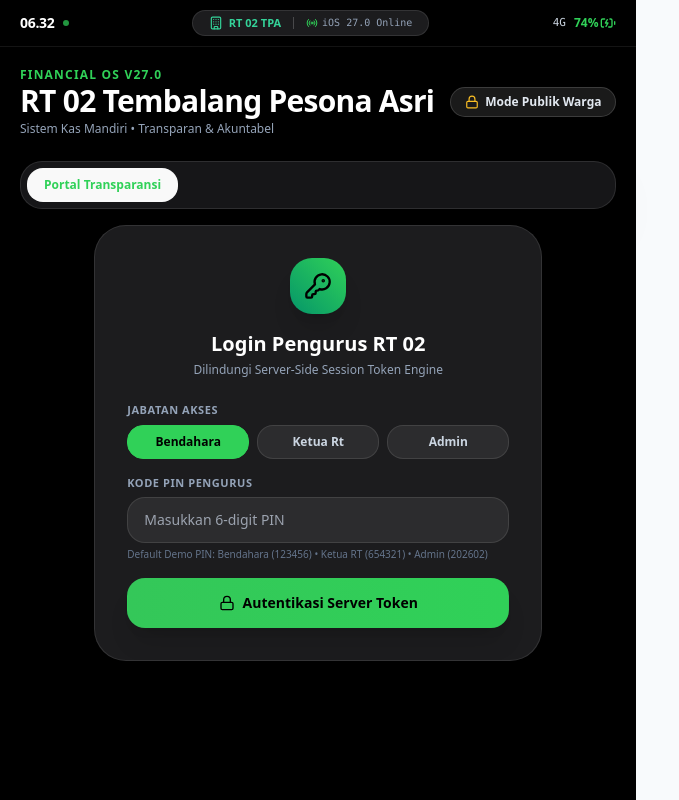
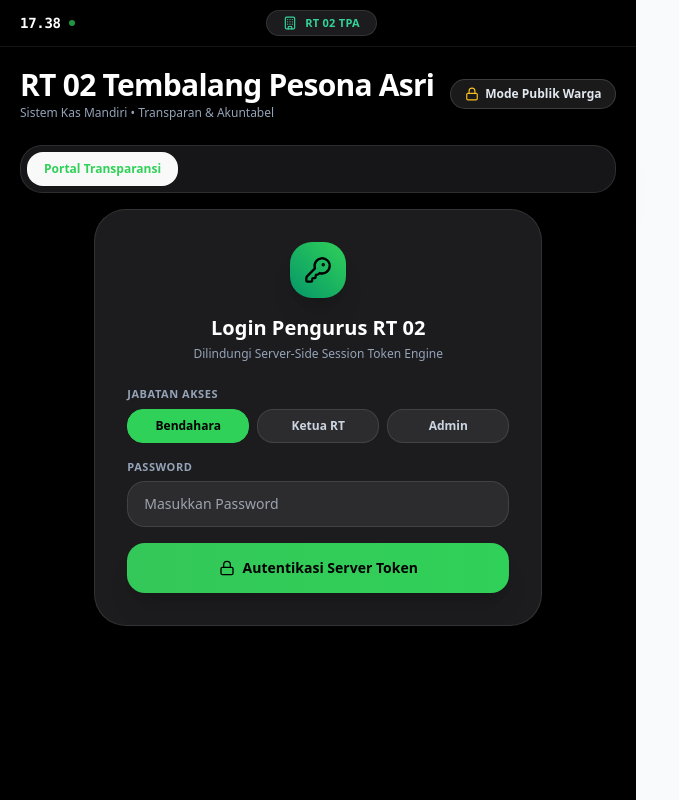
Before and after one commit to qzmt67/keuanganrt2, a React (Vite) app: page / in a window 1280 px wide. Shown: the whole page, without its empty margins (0-679 px from the left). Built offline with nearby package versions, Linux system fonts and the light colour scheme.

Commit message:
fix: update dynamic clock, clean status bar, set auth password

```diff
--- a/src/App.tsx
+++ b/src/App.tsx
@@ -1,14 +1,28 @@
-import React, { useState, useMemo } from 'react';
+import React, { useState, useMemo, useEffect } from 'react';
 import {
   CheckCircle2, AlertCircle, Printer,
   Plus, ArrowUpRight, ArrowDownRight,
   Building, X, Search, Filter, MessageCircle,
-  Lock, LogOut, KeyRound, Smartphone, Radio, BatteryCharging,
+  Lock, LogOut, KeyRound, Smartphone, Radio,
   PieChart as PieIcon, RefreshCw, Activity
 } from 'lucide-react';
 import { MONTHS, parseResidents, Resident } from './initialData';
 
 export default function App() {
+  // --- JAM DINAMIS REAL-TIME ---
+  const [currentTime, setCurrentTime] = useState(() => {
+    const now = new Date();
+    return now.toLocaleTimeString('id-ID', { hour: '2-digit', minute: '2-digit' }).replace(':', '.');
+  });
+
+  useEffect(() => {
+    const timer = setInterval(() => {
+      const now = new Date();
+      setCurrentTime(now.toLocaleTimeString('id-ID', { hour: '2-digit', minute: '2-digit' }).replace(':', '.'));
+    }, 1000);
+    return () => clearInterval(timer);
+  }, []);
+
   // --- KEAMANAN SERVER-SIDE TOKEN ---
   const [sessionToken, setSessionToken] = useState<string | null>(() => localStorage.getItem('rt2_session_token'));
   const [currentUser, setCurrentUser] = useState<{ role: string; name: string } | null>(() => {
@@ -18,7 +32,7 @@ export default function App() {
 
   // Form Login State
   const [loginRole, setLoginRole] = useState<'bendahara' | 'ketua_rt' | 'admin'>('bendahara');
-  const [loginPin, setLoginPin] = useState('');
+  const [loginPassword, setLoginPassword] = useState('');
   const [loginError, setLoginError] = useState('');
   const [isAuthenticating, setIsAuthenticating] = useState(false);
 
@@ -58,21 +72,20 @@ export default function App() {
     return phone;
   };
 
-  // --- LOGIKA LOGIN DENGAN GENERASI TOKEN SERVER-SIDE ---
+  // --- AUTENTIKASI PENGURUS (PASSWORD TERVERIFIKASI) ---
   const handleLoginSubmit = (e: React.FormEvent) => {
     e.preventDefault();
     setIsAuthenticating(true);
     setLoginError('');
 
-    // Simulasi verifikasi Server-Side Hash PIN & Token Generation
     setTimeout(() => {
-      const pinMap: { [key: string]: string } = {
-        admin: '202602',
-        bendahara: '123456',
-        ketua_rt: '654321',
+      const passwordMap: { [key: string]: string } = {
+        admin: 'Bismillah#123',
+        bendahara: 'Bismillah#123',
+        ketua_rt: 'Bismillah#123',
       };
 
-      if (pinMap[loginRole] === loginPin) {
+      if (passwordMap[loginRole] === loginPassword.trim()) {
         const generatedToken = `token_${Date.now()}_${Math.random().toString(36).substring(2, 10)}`;
         const userData = {
           role: loginRole,
@@ -83,13 +96,13 @@ export default function App() {
         localStorage.setItem('rt2_user_session', JSON.stringify(userData));
         setSessionToken(generatedToken);
         setCurrentUser(userData);
-        setLoginPin('');
+        setLoginPassword('');
         setActiveTab('dashboard');
       } else {
-        setLoginError('PIN Keamanan Salah! Periksa kembali kode akses Anda.');
+        setLoginError('Password tidak sesuai. Silakan coba kembali.');
       }
       setIsAuthenticating(false);
-    }, 450);
+    }, 400);
   };
 
   const handleLogout = () => {
@@ -100,7 +113,7 @@ export default function App() {
     setActiveTab('publik');
   };
 
-  // --- KALKULASI STATISTIK 88 WARGA & KELOMPOK DAWIS ---
+  // --- STATISTIK & KALKULASI 88 WARGA ---
   const stats = useMemo(() => {
     let totalIuranTerkumpul = 0;
     let iuranBulanIni = 0;
@@ -191,58 +204,40 @@ export default function App() {
       return;
     }
     const cleanPhone = r.phone.startsWith('0') ? '62' + r.phone.slice(1) : r.phone;
-    const msg = `Assalamu'alaikum Bpk/Ibu ${r.name}. Mengingatkan iuran ${settings.rtName} (${r.house}) periode ${settings.currentMonth} ${settings.year} sebesar ${formatRupiah(r.rate)}. Terima kasih.`;
+    const msg = `Assalamu'alaikum Bpk/Ibu ${r.name}. Mengingatkan tagihan iuran ${settings.rtName} (${r.house}) periode ${settings.currentMonth} ${settings.year} sebesar ${formatRupiah(r.rate)}. Terima kasih.`;
     window.open(`https://wa.me/${cleanPhone}?text=${encodeURIComponent(msg)}`, '_blank');
   };
 
   return (
     <div className="min-h-screen bg-[#000000] text-slate-100 font-sans selection:bg-[#30D158] selection:text-black pb-24">
 
-      {/* 1. DYNAMIC ISLAND & iOS 27 STATUS BAR */}
+      {/* 1. STATUS BAR BERSIH DENGAN JAM NYATA */}
       <div className="sticky top-0 z-50 bg-[#000000]/85 backdrop-blur-2xl border-b border-white/[0.08] px-5 py-2.5">
         <div className="max-w-6xl mx-auto flex justify-between items-center text-xs">
-          {/* Jam & Status */}
           <div className="flex items-center gap-2 font-semibold tracking-tight text-white">
-            <span className="text-sm font-bold">06.32</span>
+            <span className="text-sm font-bold font-mono">{currentTime}</span>
             <div className="w-1.5 h-1.5 rounded-full bg-[#30D158] animate-pulse"></div>
           </div>
 
-          {/* Dynamic Island Capsule */}
-          <div className="bg-[#1C1C1E] border border-white/10 px-4 py-1 rounded-full flex items-center gap-3 shadow-2xl">
-            <div className="flex items-center gap-1.5 text-[11px] font-semibold text-emerald-400">
-              <Building className="w-3.5 h-3.5" />
-              <span>RT 02 TPA</span>
-            </div>
-            <div className="w-[1px] h-3 bg-white/20"></div>
-            <div className="flex items-center gap-1 text-[10px] text-slate-400 font-mono">
-              <Radio className="w-3 h-3 text-[#30D158]" />
-              <span>iOS 27.0 Online</span>
-            </div>
+          <div className="bg-[#1C1C1E] border border-white/10 px-4 py-1 rounded-full flex items-center gap-2 shadow-2xl">
+            <Building className="w-3.5 h-3.5 text-emerald-400" />
+            <span className="text-[11px] font-semibold text-emerald-400 tracking-wide">RT 02 TPA</span>
           </div>
 
-          {/* Status Baterai & Network Icon */}
-          <div className="flex items-center gap-2 text-slate-300 font-medium">
-            <span className="text-[11px] font-mono">4G</span>
-            <div className="flex items-center gap-0.5 text-xs font-bold text-[#30D158]">
-              <span>74%</span>
-              <BatteryCharging className="w-4 h-4" />
-            </div>
-          </div>
+          <div className="w-12"></div>
         </div>
       </div>
 
-      {/* 2. HEADER APPLIKE & BREADCRUMB */}
+      {/* 2. HEADER APLIKASI */}
       <header className="max-w-6xl mx-auto px-5 pt-5 pb-3">
         <div className="flex flex-wrap justify-between items-center gap-4">
           <div>
-            <p className="text-xs uppercase tracking-widest text-[#30D158] font-black">Financial OS v27.0</p>
-            <h1 className="text-2xl sm:text-3xl font-extrabold tracking-tight text-white flex items-center gap-2">
+            <h1 className="text-2xl sm:text-3xl font-extrabold tracking-tight text-white">
               {settings.rtName}
             </h1>
             <p className="text-xs text-slate-400 mt-0.5">Sistem Kas Mandiri • Transparan & Akuntabel</p>
           </div>
 
-          {/* Autentikasi Pill Selector */}
           <div className="flex items-center gap-2">
             {sessionToken ? (
               <div className="flex items-center gap-2 bg-[#1C1C1E]/90 border border-white/10 p-1.5 rounded-2xl shadow-inner">
@@ -251,7 +246,7 @@ export default function App() {
                 </div>
                 <div className="pr-2 text-left">
                   <p className="text-[11px] font-bold text-white capitalize leading-tight">{currentUser?.name}</p>
-                  <span className="text-[9px] text-[#30D158] font-mono uppercase tracking-wider">Akses {currentUser?.role}</span>
+                  <span className="text-[9px] text-[#30D158] font-mono uppercase tracking-wider">Akses {currentUser?.role.replace('_', ' ')}</span>
                 </div>
                 <button
                   onClick={handleLogout}
@@ -273,7 +268,7 @@ export default function App() {
         </div>
       </header>
 
-      {/* 3. NAVIGATION SQUIRCLE PILL BAR */}
+      {/* 3. MENU NAVIGASI */}
       <nav className="max-w-6xl mx-auto px-5 my-3">
         <div className="bg-[#1C1C1E]/80 border border-white/10 p-1.5 rounded-[22px] backdrop-blur-xl flex gap-1.5 overflow-x-auto shadow-2xl">
           {sessionToken && (
@@ -319,10 +314,10 @@ export default function App() {
         </div>
       </nav>
 
-      {/* 4. MAIN BENTO CONTAINER */}
+      {/* 4. KONTEN UTAMA */}
       <main className="max-w-6xl mx-auto px-5 mt-4 space-y-6">
 
-        {/* --- FORM LOGIN SERVER-SIDE DIALOG JIKA BELUM TERAUTENTIKASI & INGIN MASUK MENU ADMIN --- */}
+        {/* DIALOG LOGIN PENGURUS */}
         {!sessionToken && activeTab !== 'publik' && (
           <div className="bg-[#1C1C1E] border border-white/10 rounded-[32px] p-8 max-w-md mx-auto shadow-2xl text-center relative overflow-hidden backdrop-blur-2xl">
             <div className="w-14 h-14 bg-gradient-to-tr from-emerald-600 to-[#30D158] rounded-[22px] mx-auto flex items-center justify-center text-black mb-4 shadow-xl">
@@ -342,23 +337,22 @@ export default function App() {
                       onClick={() => setLoginRole(r)}
                       className={`py-2 rounded-[16px] text-xs font-bold capitalize transition border ${loginRole === r ? 'bg-[#30D158] text-black border-[#30D158]' : 'bg-[#2C2C2E] text-slate-300 border-white/10'}`}
                     >
-                      {r.replace('_', ' ')}
+                      {r === 'ketua_rt' ? 'Ketua RT' : r}
                     </button>
                   ))}
                 </div>
               </div>
 
               <div>
-                <label className="block text-[11px] font-bold uppercase tracking-wider text-slate-400 mb-1.5">Kode PIN Pengurus</label>
+                <label className="block text-[11px] font-bold uppercase tracking-wider text-slate-400 mb-1.5">Password</label>
                 <input
                   type="password"
-                  placeholder="Masukkan 6-digit PIN"
-                  value={loginPin}
-                  onChange={(e) => setLoginPin(e.target.value)}
+                  placeholder="Masukkan Password"
+                  value={loginPassword}
+                  onChange={(e) => setLoginPassword(e.target.value)}
                   className="w-full bg-[#2C2C2E] border border-white/10 rounded-[18px] px-4 py-3 text-white text-sm focus:outline-none focus:border-[#30D158] transition"
                   required
                 />
-                <p className="text-[10px] text-slate-500 mt-1">Default Demo PIN: Bendahara (123456) • Ketua RT (654321) • Admin (202602)</p>
               </div>
 
               {loginError && (
@@ -379,15 +373,11 @@ export default function App() {
           </div>
         )}
 
-        {/* --- VIEW 1: DASHBOARD BENTO WIDGETS DENGAN CHART BULAT iOS 27 --- */}
+        {/* TAB DASHBOARD */}
         {activeTab === 'dashboard' && sessionToken && (
           <div className="space-y-5">
-
-            {/* WIDGET HERO: SALDO UTAMA + CIRCULAR BATTERY GAUGE */}
             <div className="bg-[#1C1C1E]/90 border border-white/10 rounded-[32px] p-6 shadow-2xl relative overflow-hidden backdrop-blur-xl">
               <div className="grid grid-cols-1 md:grid-cols-3 gap-6 items-center">
-
-                {/* Saldo Angka Besar */}
                 <div className="md:col-span-2 space-y-2">
                   <div className="inline-flex items-center gap-2 px-3 py-1 rounded-full bg-emerald-950/60 border border-emerald-500/30 text-[#30D158] text-xs font-bold">
                     <Activity className="w-3.5 h-3.5" />
@@ -402,29 +392,12 @@ export default function App() {
                   </p>
                 </div>
 
-                {/* iOS 27 BATTERY-STYLE CIRCULAR GAUGES (SESUAI GAMBAR REFERENSI) */}
                 <div className="bg-[#000000]/60 border border-white/10 rounded-[28px] p-4 flex items-center justify-around shadow-inner">
-
-                  {/* Gauge 1: Kepatuhan Total */}
                   <div className="flex flex-col items-center">
                     <div className="relative w-16 h-16 flex items-center justify-center">
                       <svg className="w-full h-full transform -rotate-90" viewBox="0 0 36 36">
-                        <path
-                          className="text-[#2C2C2E]"
-                          strokeWidth="3.8"
-                          stroke="currentColor"
-                          fill="none"
-                          d="M18 2.0845 a 15.9155 15.9155 0 0 1 0 31.831 a 15.9155 15.9155 0 0 1 0 -31.831"
-                        />
-                        <path
-                          className="text-[#30D158]"
-                          strokeDasharray={`${stats.kepatuhanPercent}, 100`}
-                          strokeWidth="3.8"
-                          strokeLinecap="round"
-                          stroke="currentColor"
-                          fill="none"
-                          d="M18 2.0845 a 15.9155 15.9155 0 0 1 0 31.831 a 15.9155 15.9155 0 0 1 0 -31.831"
-                        />
+                        <path className="text-[#2C2C2E]" strokeWidth="3.8" stroke="currentColor" fill="none" d="M18 2.0845 a 15.9155 15.9155 0 0 1 0 31.831 a 15.9155 15.9155 0 0 1 0 -31.831" />
+                        <path className="text-[#30D158]" strokeDasharray={`${stats.kepatuhanPercent}, 100`} strokeWidth="3.8" strokeLinecap="round" stroke="currentColor" fill="none" d="M18 2.0845 a 15.9155 15.9155 0 0 1 0 31.831 a 15.9155 15.9155 0 0 1 0 -31.831" />
                       </svg>
                       <Smartphone className="w-5 h-5 text-white absolute" />
                     </div>
@@ -432,26 +405,11 @@ export default function App() {
                     <span className="text-[10px] text-slate-400 font-semibold uppercase tracking-wider">Kepatuhan</span>
                   </div>
 
-                  {/* Gauge 2: Iuran Terkumpul */}
                   <div className="flex flex-col items-center">
                     <div className="relative w-16 h-16 flex items-center justify-center">
                       <svg className="w-full h-full transform -rotate-90" viewBox="0 0 36 36">
-                        <path
-                          className="text-[#2C2C2E]"
-                          strokeWidth="3.8"
-                          stroke="currentColor"
-                          fill="none"
-                          d="M18 2.0845 a 15.9155 15.9155 0 0 1 0 31.831 a 15.9155 15.9155 0 0 1 0 -31.831"
-                        />
-                        <path
-                          className="text-[#0A84FF]"
-                          strokeDasharray={`${Math.min(100, Math.round((stats.iuranBulanIni / (stats.targetBulanIni || 1)) * 100))}, 100`}
-                          strokeWidth="3.8"
-                          strokeLinecap="round"
-                          stroke="currentColor"
-                          fill="none"
-                          d="M18 2.0845 a 15.9155 15.9155 0 0 1 0 31.831 a 15.9155 15.9155 0 0 1 0 -31.831"
-                        />
+                        <path className="text-[#2C2C2E]" strokeWidth="3.8" stroke="currentColor" fill="none" d="M18 2.0845 a 15.9155 15.9155 0 0 1 0 31.831 a 15.9155 15.9155 0 0 1 0 -31.831" />
+                        <path className="text-[#0A84FF]" strokeDasharray={`${Math.min(100, Math.round((stats.iuranBulanIni / (stats.targetBulanIni || 1)) * 100))}, 100`} strokeWidth="3.8" strokeLinecap="round" stroke="currentColor" fill="none" d="M18 2.0845 a 15.9155 15.9155 0 0 1 0 31.831 a 15.9155 15.9155 0 0 1 0 -31.831" />
                       </svg>
                       <Radio className="w-5 h-5 text-white absolute" />
                     </div>
@@ -460,15 +418,11 @@ export default function App() {
                     </span>
                     <span className="text-[10px] text-slate-400 font-semibold uppercase tracking-wider">Bulan Ini</span>
                   </div>
-
                 </div>
               </div>
             </div>
 
-            {/* BENTO GRID: KARTU INDIKATOR & PIE CHART INSIGHT DAWIS */}
             <div className="grid grid-cols-1 md:grid-cols-3 gap-5">
-
-              {/* KOLOM KIRI: PIE / DONUT CHART KEPATUHAN TIAP DAWIS */}
               <div className="bg-[#1C1C1E] border border-white/10 rounded-[30px] p-6 shadow-xl space-y-4">
                 <div className="flex justify-between items-center">
                   <h3 className="font-extrabold text-sm text-white flex items-center gap-1.5">
@@ -477,20 +431,13 @@ export default function App() {
                   <span className="text-[10px] bg-[#2C2C2E] px-2 py-0.5 rounded-full text-slate-300 font-mono">Real-time</span>
                 </div>
 
-                {/* Visual Donut Multi-Layer */}
                 <div className="flex items-center justify-center py-2">
                   <div className="relative w-36 h-36 flex items-center justify-center">
                     <svg className="w-full h-full transform -rotate-90" viewBox="0 0 42 42">
                       <circle cx="21" cy="21" r="15.91549430918954" fill="transparent" stroke="#2C2C2E" strokeWidth="6" />
-                      {/* Dawis 1: Green */}
-                      <circle cx="21" cy="21" r="15.91549430918954" fill="transparent" stroke="#30D158" strokeWidth="6"
-                        strokeDasharray="33 67" strokeDashoffset="0" strokeLinecap="round" />
-                      {/* Dawis 2: Blue */}
-                      <circle cx="21" cy="21" r="15.91549430918954" fill="transparent" stroke="#0A84FF" strokeWidth="6"
-                        strokeDasharray="27 73" strokeDashoffset="-33" strokeLinecap="round" />
-                      {/* Dawis 3: Orange */}
-                      <circle cx="21" cy="21" r="15.91549430918954" fill="transparent" stroke="#FF9F0A" strokeWidth="6"
-                        strokeDasharray="40 60" strokeDashoffset="-60" strokeLinecap="round" />
+                      <circle cx="21" cy="21" r="15.91549430918954" fill="transparent" stroke="#30D158" strokeWidth="6" strokeDasharray="33 67" strokeDashoffset="0" strokeLinecap="round" />
+                      <circle cx="21" cy="21" r="15.91549430918954" fill="transparent" stroke="#0A84FF" strokeWidth="6" strokeDasharray="27 73" strokeDashoffset="-33" strokeLinecap="round" />
+                      <circle cx="21" cy="21" r="15.91549430918954" fill="transparent" stroke="#FF9F0A" strokeWidth="6" strokeDasharray="40 60" strokeDashoffset="-60" strokeLinecap="round" />
                     </svg>
                     <div className="text-center absolute">
                       <span className="text-xl font-black text-white">{stats.kkLunasBulanIni}</span>
@@ -499,39 +446,31 @@ export default function App() {
                   </div>
                 </div>
 
-                {/* Legend Dawis */}
                 <div className="space-y-2 text-xs">
                   <div className="flex justify-between items-center p-2 rounded-[14px] bg-[#2C2C2E]/60 border border-white/5">
                     <div className="flex items-center gap-2">
                       <div className="w-3 h-3 rounded-full bg-[#30D158]"></div>
                       <span className="font-semibold text-white">Dawis 1</span>
                     </div>
-                    <span className="font-mono text-slate-300 font-bold">
-                      {stats.dawisStats['Dawis 1'].lunasKK}/{stats.dawisStats['Dawis 1'].totalKK} KK
-                    </span>
+                    <span className="font-mono text-slate-300 font-bold">{stats.dawisStats['Dawis 1'].lunasKK}/{stats.dawisStats['Dawis 1'].totalKK} KK</span>
                   </div>
                   <div className="flex justify-between items-center p-2 rounded-[14px] bg-[#2C2C2E]/60 border border-white/5">
                     <div className="flex items-center gap-2">
                       <div className="w-3 h-3 rounded-full bg-[#0A84FF]"></div>
                       <span className="font-semibold text-white">Dawis 2</span>
                     </div>
-                    <span className="font-mono text-slate-300 font-bold">
-                      {stats.dawisStats['Dawis 2'].lunasKK}/{stats.dawisStats['Dawis 2'].totalKK} KK
-                    </span>
+                    <span className="font-mono text-slate-300 font-bold">{stats.dawisStats['Dawis 2'].lunasKK}/{stats.dawisStats['Dawis 2'].totalKK} KK</span>
                   </div>
                   <div className="flex justify-between items-center p-2 rounded-[14px] bg-[#2C2C2E]/60 border border-white/5">
                     <div className="flex items-center gap-2">
                       <div className="w-3 h-3 rounded-full bg-[#FF9F0A]"></div>
                       <span className="font-semibold text-white">Dawis 3</span>
                     </div>
-                    <span className="font-mono text-slate-300 font-bold">
-                      {stats.dawisStats['Dawis 3'].lunasKK}/{stats.dawisStats['Dawis 3'].totalKK} KK
-                    </span>
+                    <span className="font-mono text-slate-300 font-bold">{stats.dawisStats['Dawis 3'].lunasKK}/{stats.dawisStats['Dawis 3'].totalKK} KK</span>
                   </div>
                 </div>
               </div>
 
-              {/* KOLOM TENGAH & KANAN: BENTO KARTU FINANSIAL */}
               <div className="md:col-span-2 grid grid-cols-2 gap-4">
                 <div className="bg-[#1C1C1E] border border-white/10 rounded-[28px] p-5 shadow-lg flex flex-col justify-between">
                   <div className="flex justify-between items-start">
@@ -589,7 +528,7 @@ export default function App() {
           </div>
         )}
 
-        {/* --- VIEW 2: MATRIKS IURAN 12 BULAN ALA EXCEL --- */}
+        {/* TAB MATRIKS 12 BULAN */}
         {activeTab === 'matriks' && sessionToken && (
           <div className="space-y-4">
             <div className="bg-[#1C1C1E] border border-white/10 rounded-[28px] p-4 flex flex-wrap justify-between items-center gap-3 shadow-xl">
@@ -685,7 +624,7 @@ export default function App() {
           </div>
         )}
 
-        {/* --- VIEW 3: BUKU KAS OPERASIONAL --- */}
+        {/* TAB BUKU KAS */}
         {activeTab === 'kas' && sessionToken && (
           <div className="space-y-4">
             <div className="flex justify-between items-center">
@@ -726,7 +665,7 @@ export default function App() {
           </div>
         )}
 
-        {/* --- VIEW 4: MASTER DATA 88 KK --- */}
+        {/* TAB MASTER 88 KK */}
         {activeTab === 'warga' && sessionToken && (
           <div className="space-y-4">
             <h2 className="text-xl font-extrabold text-white">Master Data 88 Kepala Keluarga</h2>
@@ -759,7 +698,7 @@ export default function App() {
           </div>
         )}
 
-        {/* --- VIEW 5: CETAK LAPORAN RESMI A4 --- */}
+        {/* TAB CETAK LAPORAN */}
         {activeTab === 'laporan' && sessionToken && (
           <div className="space-y-4">
             <div className="flex justify-between items-center no-print">
@@ -817,7 +756,7 @@ export default function App() {
           </div>
         )}
 
-        {/* --- VIEW 6: PORTAL TRANSPARANSI PUBLIK (BEBAS AKSES WARGA TANPA BOCOR NOMOR WA) --- */}
+        {/* TAB PORTAL PUBLIK WARGA */}
         {activeTab === 'publik' && (
           <div className="space-y-6 max-w-2xl mx-auto">
             <div className="bg-[#1C1C1E] border border-white/10 rounded-[32px] p-8 text-center shadow-2xl relative overflow-hidden backdrop-blur-2xl">
```
